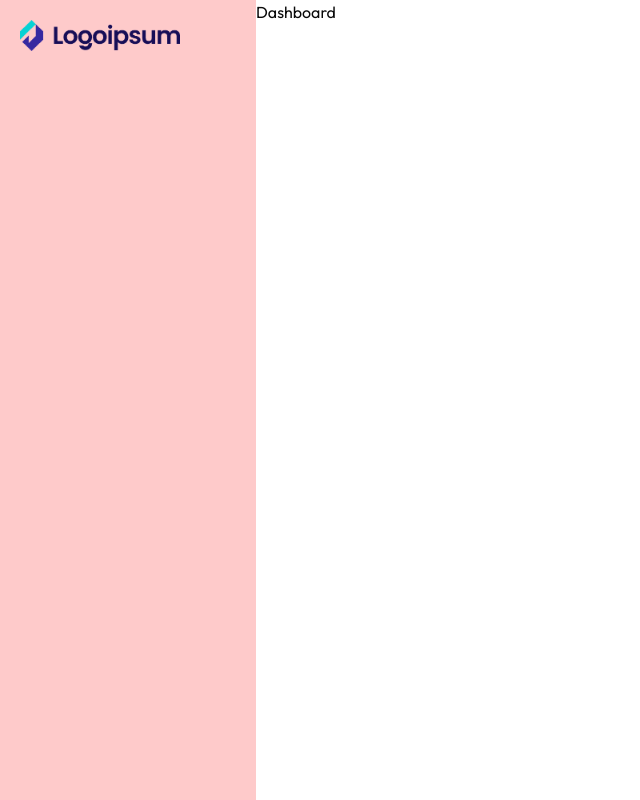
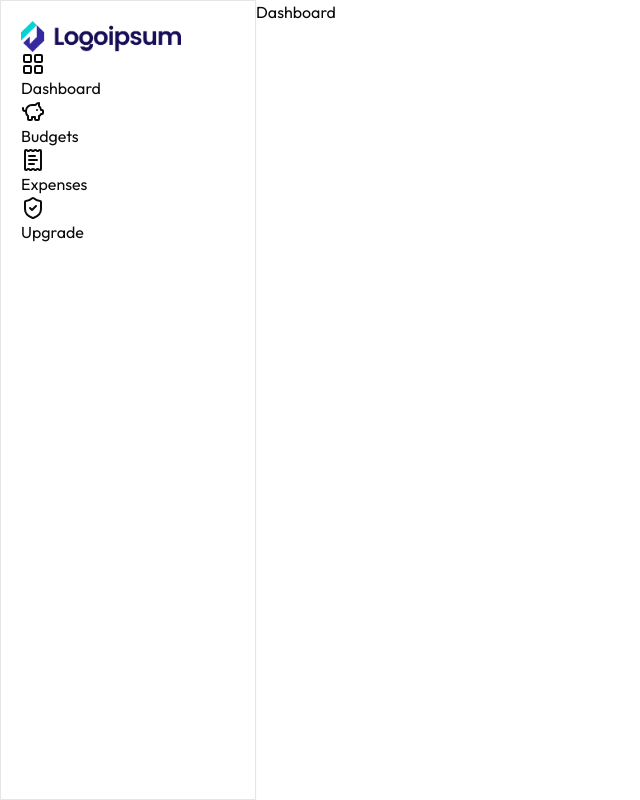
Before and after one commit to SoftEngX/expense-tracker, a Next.js app: page /dashboard in a window 1280 px wide. Shown: the whole page, without its empty margins (0-640 px from the left). Built offline with nearby package versions, Linux system fonts and the light colour scheme.

Commit message:
Add menu sidebar

```diff
--- a/app/(routs)/dashboard/_components/SideNav.jsx
+++ b/app/(routs)/dashboard/_components/SideNav.jsx
@@ -1,10 +1,42 @@
 import React from 'react';
 import Image from 'next/image';
+import {LayoutGrid, PiggyBank, ReceiptText, ShieldCheck} from 'lucide-react';
 
 function SideNav () {
+    const menuList = [
+        {
+            id: 1,
+            name: 'Dashboard',
+            icon: LayoutGrid
+        },
+        {
+            id: 2,
+            name: 'Budgets',
+            icon: PiggyBank
+        },
+        {
+            id: 3,
+            name: 'Expenses',
+            icon: ReceiptText
+        },
+        {
+            id: 4,
+            name: 'Upgrade',
+            icon: ShieldCheck
+        }
+
+    ]
     return (
-        <div className='h-screen p-5'>
+        <div className='h-screen p-5 border shadow-sm'>
             <Image src={'/logo.png'} alt='logo' width={160} height={100} />
+            <div>
+                {menuList.map((menu, index)=> (
+                    <h2>
+                        <menu.icon/>
+                        {menu.name}
+                    </h2>
+                ))}
+            </div>
         </div>
 
     )
--- a/app/(routs)/layout.jsx
+++ b/app/(routs)/layout.jsx
@@ -4,7 +4,7 @@ import SideNav from './dashboard/_components/SideNav';
 export default function DashboardLayout({ children }) {
     return (
         <div>
-            <div className='fixed md:w-64 hidden md:block bg-red-200'>
+            <div className='fixed md:w-64 hidden md:block'>
                 <SideNav/>
             </div>
             <div className='md:ml-64 bg-green-400'>
```
